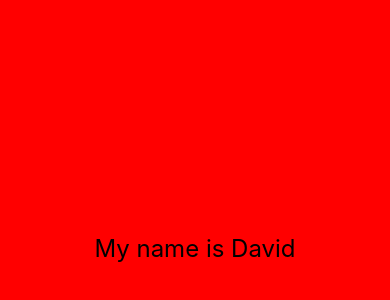
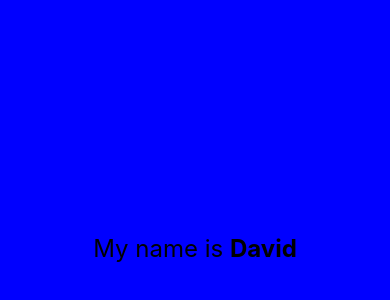
Before and after one commit to davidkandaaaa/rn-assignment2-ID-11038463, a React Native app: screen / in a window 390 px wide. Shown: the part 174-474 px from the top of the page. Built offline with nearby package versions, Linux system fonts and the light colour scheme.

Commit message:
Add files via upload

```diff
--- a/App.js
+++ b/App.js
@@ -4,7 +4,10 @@ import { StyleSheet, Text, View } from 'react-native';
 export default function App() {
   return (
     <View style={styles.container}>
-      <Text style={styles.text}>My name is David</Text>
+      <Text style={styles.text}>
+        My name is <Text
+  style={styles.boldText}>David</Text>
+      </Text>
       <StatusBar style="auto" />
     </View>
   );
@@ -13,12 +16,15 @@ export default function App() {
 const styles = StyleSheet.create({
   container: {
     flex: 1,
-    backgroundColor: 'red',
+    backgroundColor: 'blue',
     alignItems: 'center',
     justifyContent: 'center',
 
   },
   text: {
     fontSize: 24,
-  }
+  },
+  boldText: {
+    fontWeight: 'bold',
+  },
 });
```
